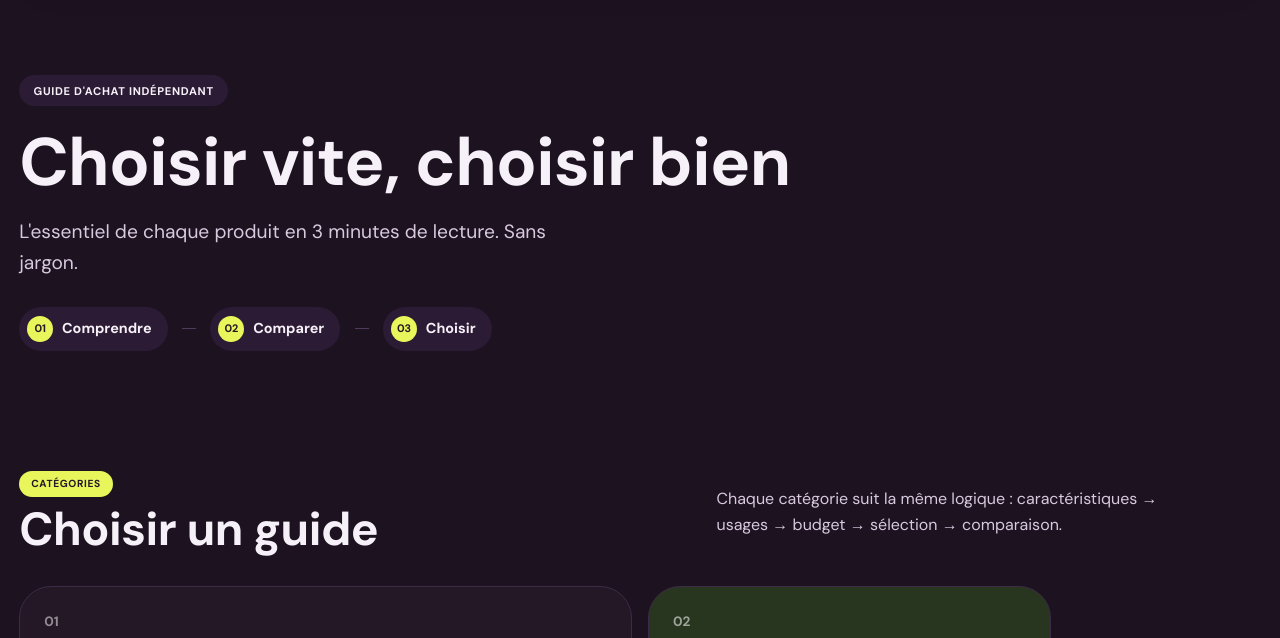
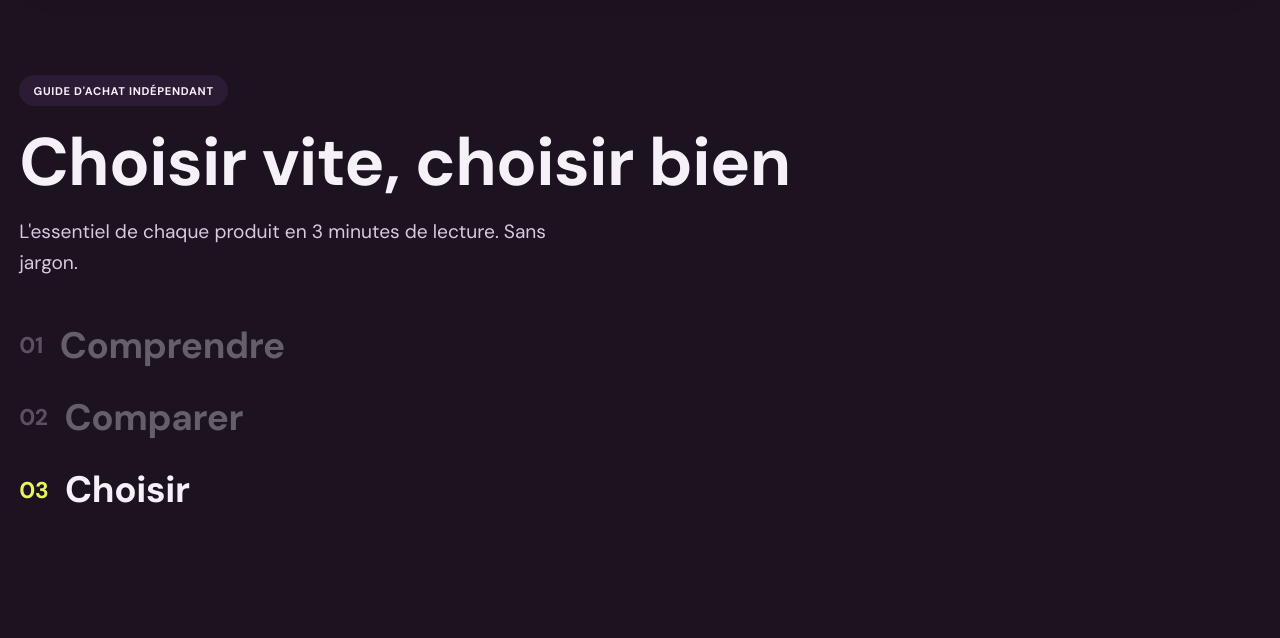
Before and after one commit to 7fj5mfzkmz-max/Guide-achat, a plain HTML site: page index.html in a window 1280 px wide. Both pictures are taken after a click on the button "Activer le thème sombre". Shown: the part 83-721 px from the top of the page. Drawn offline with nearby package versions, Linux system fonts and the light colour scheme.

Commit message:
Add files via upload

```diff
--- a/index.html
+++ b/index.html
@@ -52,13 +52,11 @@
 </div>
 
 
-<nav aria-label="Accès rapide" class="hero-route">
-<a class="hero-step" href="lexique.html"><b>01</b><span>Comprendre</span></a>
-<i aria-hidden="true"></i>
-<a class="hero-step" href="smartphones.html#ou-comparer"><b>02</b><span>Comparer</span></a>
-<i aria-hidden="true"></i>
-<a class="hero-step" href="smartphones.html#choisir-usage"><b>03</b><span>Choisir</span></a>
-</nav>
+<div aria-label="Les 3 étapes du guide" class="hero-route hero-route-stacked" role="list">
+<div class="hero-step hero-step-static" role="listitem"><b>01</b><span>Comprendre</span></div>
+<div class="hero-step hero-step-static" role="listitem"><b>02</b><span>Comparer</span></div>
+<div class="hero-step hero-step-static" role="listitem"><b>03</b><span>Choisir</span></div>
+</div>
 </div>
 </section>
 <section class="container-wide home-section">
--- a/style.css
+++ b/style.css
@@ -109,6 +109,12 @@ img,svg{max-width:100%}
 .hero-step b{color:var(--ink-deep);background:var(--lime);width:26px;height:26px;border-radius:50%;display:grid;place-items:center;font-size:.68rem;font-family:var(--font-display)}
 .hero-step:hover{background:var(--lime);transform:translateY(-2px)}
 .hero-route i{width:14px;height:1px;background:var(--line-strong)}
+.hero-route-stacked{flex-direction:column;align-items:flex-start;gap:.5rem;margin-top:2.2rem}
+.hero-step-static{cursor:default;background:none;padding:.15rem 0;border-radius:0;font-size:clamp(1.5rem,3.4vw,2.3rem);font-family:var(--font-display);font-weight:700;letter-spacing:-.01em;color:var(--ink);opacity:.34;transition:opacity .3s var(--ease)}
+.hero-step-static:hover{background:none;transform:none}
+.hero-step-static:last-child{opacity:1}
+.hero-step-static b{width:auto;height:auto;background:none;color:var(--ink-soft);font-size:.62em;font-weight:700;font-family:var(--font-sans,inherit);margin-right:.5rem;border-radius:0}
+.hero-step-static:last-child b{color:var(--lime)}
 
 /* ===== SECTION INTRO / CATEGORY GRID ===== */
 .home-section{padding:clamp(2.6rem,6vw,4.4rem) 0}
@@ -576,6 +582,15 @@ html.dark-theme .trust-grid li{
 html.dark-theme .hero-step b{
   color:#241726;
 }
+html.dark-theme .hero-step-static{
+  color:var(--ink);
+}
+html.dark-theme .hero-step-static b{
+  color:#d9c9df;
+}
+html.dark-theme .hero-step-static:last-child b{
+  color:var(--lime);
+}
 html.dark-theme .section-intro p,
 html.dark-theme .hero-lead{
   color:#d9c9df;
```
